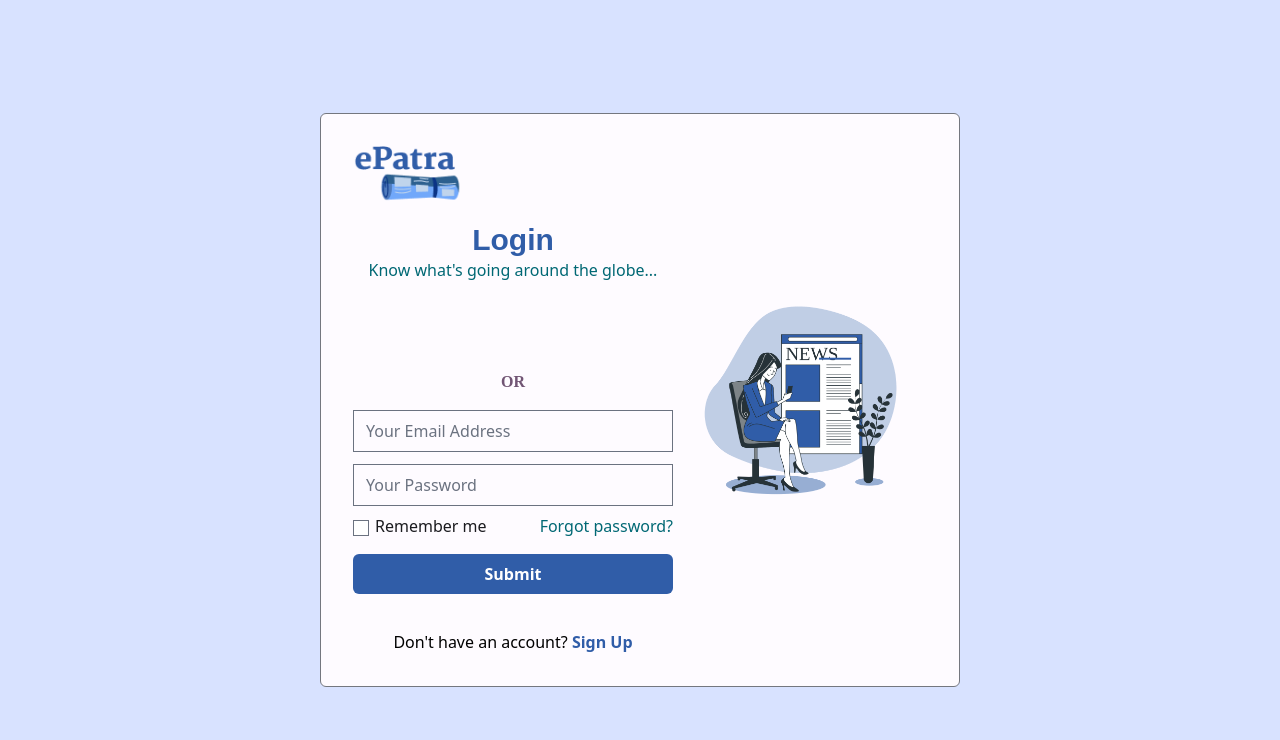
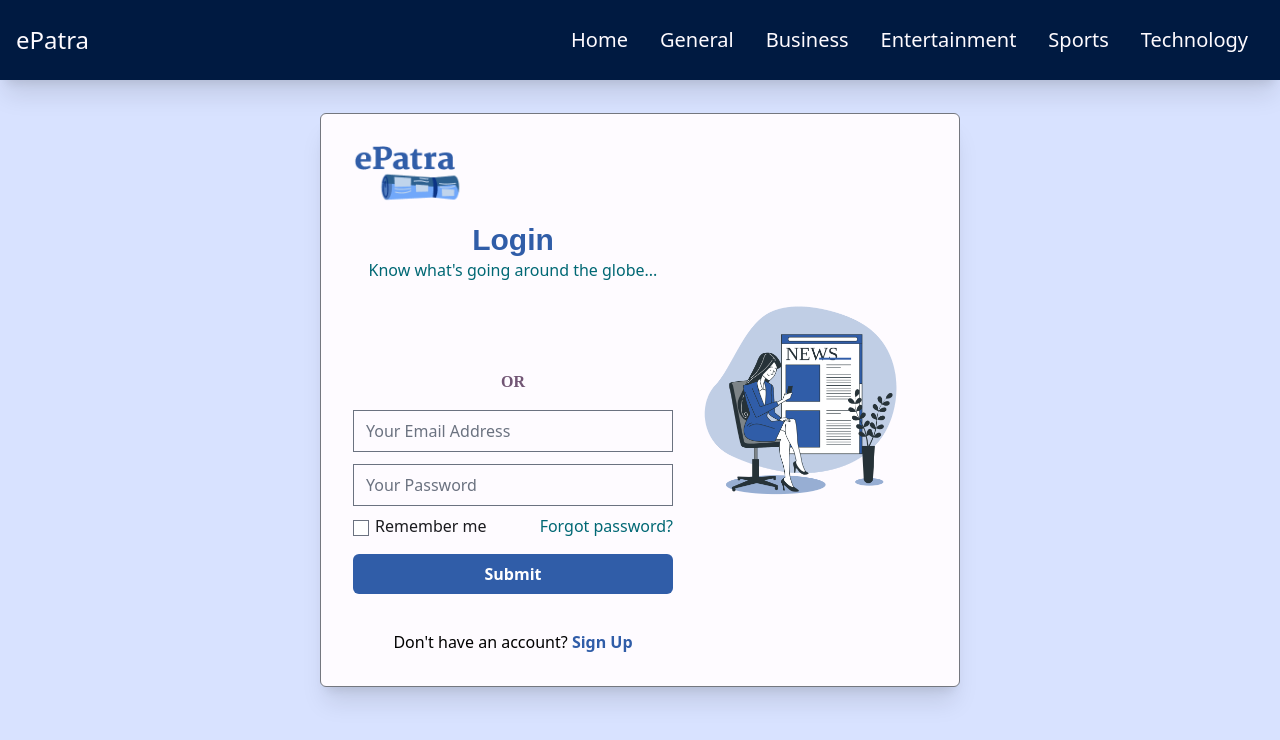
Before and after one commit to niyoj/epatra, a Next.js app in the folder client/: page /login in a window 1280 px wide. Shown: the top 740 px of the page. Built offline with nearby package versions, Linux system fonts and the light colour scheme.

Commit message:
[feat]: navbar fixes

```diff
--- a/client/components/Login.js
+++ b/client/components/Login.js
@@ -52,7 +52,7 @@ const Login = () => {
     }
 
     return (
-        <section className="inline-flex bg-background absolute top-1/2 left-1/2 -translate-y-2/4 -translate-x-2/4 p-8 rounded-md border border-outline">
+        <section className="inline-flex bg-background absolute top-1/2 left-1/2 -translate-y-2/4 -translate-x-2/4 p-8 rounded-md border border-outline shadow-xl">
                 <div className="login-form flex flex-col justify-center items-center">
                     <img className="self-start h-[60px] mb-4" src={logo.src} />
                     <h1 className="font-primary font-bold text-3xl text-center text-primary">Login</h1>
@@ -81,7 +81,7 @@ const Login = () => {
                                 <input type="checkbox" id="remember" />
                                 <label htmlFor="remember" className="mx-1.5 text-onbackground">Remember me</label>
                             </div>
-                            <Link href='./forgot_password' className="text-secondary text-onbackground">Forgot password?</Link>
+                            <Link href='./forgot-password' className="text-secondary text-onbackground">Forgot password?</Link>
                         </div>
 
                         <button type='submit' className="my-4 bg-primary text-onprimary px-6 py-2 rounded-md capitalize font-bold w-full">submit</button>
--- a/client/components/Navbar.js
+++ b/client/components/Navbar.js
@@ -1,7 +1,46 @@
-import React from "react";
+import Link from "next/link";
+import React,{useState} from "react";
+import{GiHamburgerMenu} from 'react-icons/gi'
+import{IoMdClose} from 'react-icons/io'
 
 const Navbar = () => {
-  return <div className="h-50 bg-slate-300"></div>;
+  const [isHamburger, setIsHamburger] = useState(false)
+  const handleHamburgerMenu =()=>{
+    setIsHamburger(!isHamburger);
+  }
+  return <div className="h-20 bg-onprimary-variant text-surface">
+    <nav className="p-4 h-20 shadow-xl md:flex md:items-center md:justify-between">
+      <div className="flex justify-between items-center">
+        <span className="text-2xl">
+        <img className="h-10 inline" src="" alt=""/>
+          <Link href="/">ePatra</Link>
+        </span>
+        <span className="text-2xl cursor-pointer md:hidden block">
+          {isHamburger ?<IoMdClose color="white" onClick={handleHamburgerMenu}/> :<GiHamburgerMenu color="white" onClick={handleHamburgerMenu}/>}
+        </span>
+      </div>
+      <ul class={`md:flex md:items-center z-[-1] md:z-auto md:static absolute bg-onprimary-variant w-full left-0 md:w-auto md:py-0 my-4 md:pl-0 pl-7 md:opacity-100 opacity-0 top-[-400px] transition-all ease-in duration-300 ${isHamburger && "top-[40px] z-10 opacity-100"}`}>
+        <li className="mx-4 my-6 md:my-0">
+          <Link href="/" className="text-xl hover:text-secondary duration-500">Home</Link>
+        </li>
+        <li className="mx-4 my-6 md:my-0">
+          <Link href="/" className="text-xl hover:text-secondary duration-500">General</Link>
+        </li>
+        <li className="mx-4 my-6 md:my-0">
+          <Link href="/" className="text-xl hover:text-secondary duration-500">Business</Link>
+        </li>
+        <li className="mx-4 my-6 md:my-0">
+          <Link href="/" className="text-xl hover:text-secondary duration-500">Entertainment</Link>
+        </li>
+        <li className="mx-4 my-6 md:my-0">
+          <Link href="/" className="text-xl hover:text-secondary duration-500">Sports</Link>
+        </li>
+        <li className="mx-4 my-6 md:my-0">
+          <Link href="/" className="text-xl hover:text-secondary duration-500">Technology</Link>
+        </li>
+      </ul>
+    </nav>
+  </div>;
 };
 
 export default Navbar;
--- a/client/package.json
+++ b/client/package.json
@@ -18,6 +18,7 @@
     "next": "13.0.6",
     "react": "18.2.0",
     "react-dom": "18.2.0",
+    "react-icons": "^4.7.1",
     "react-router-dom": "^6.4.5",
     "yup": "^0.32.11"
   },
```
Also changed, not shown: 1 other file (tests, documents, lock files or other folders).
